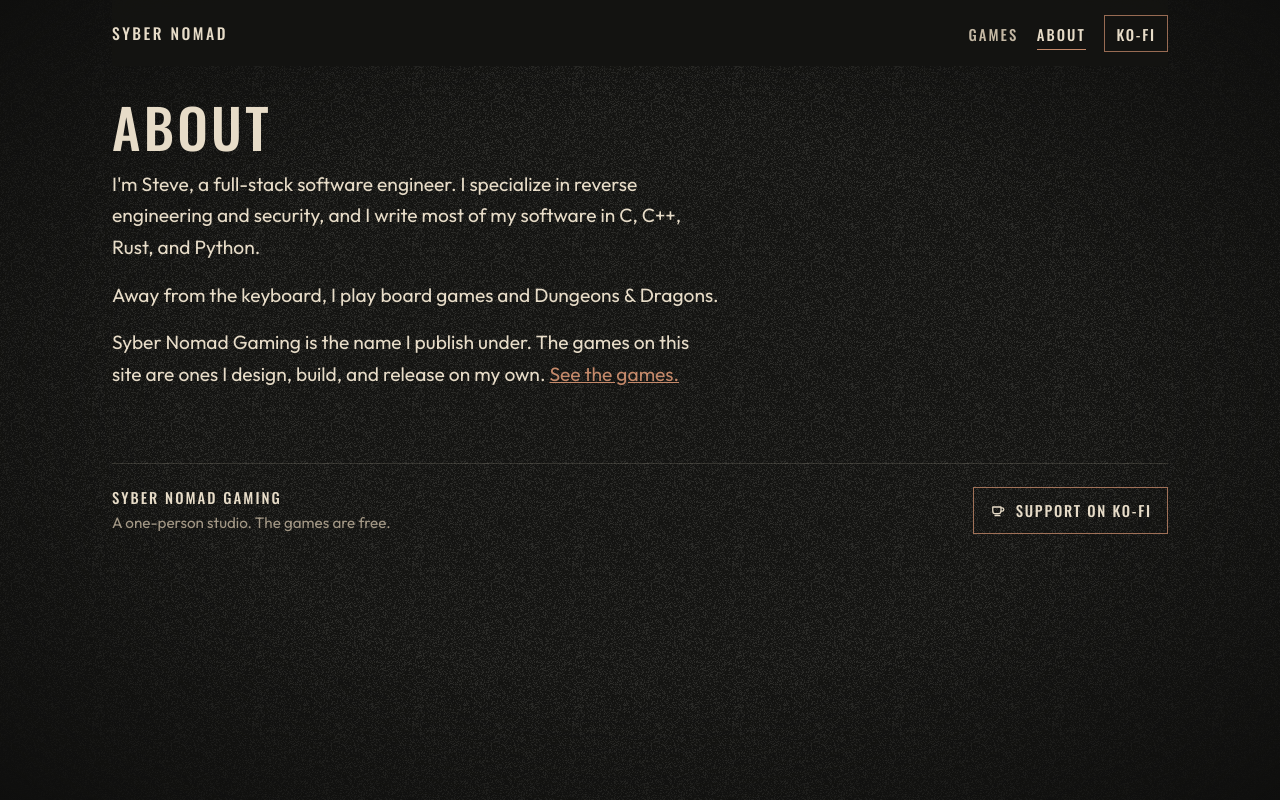
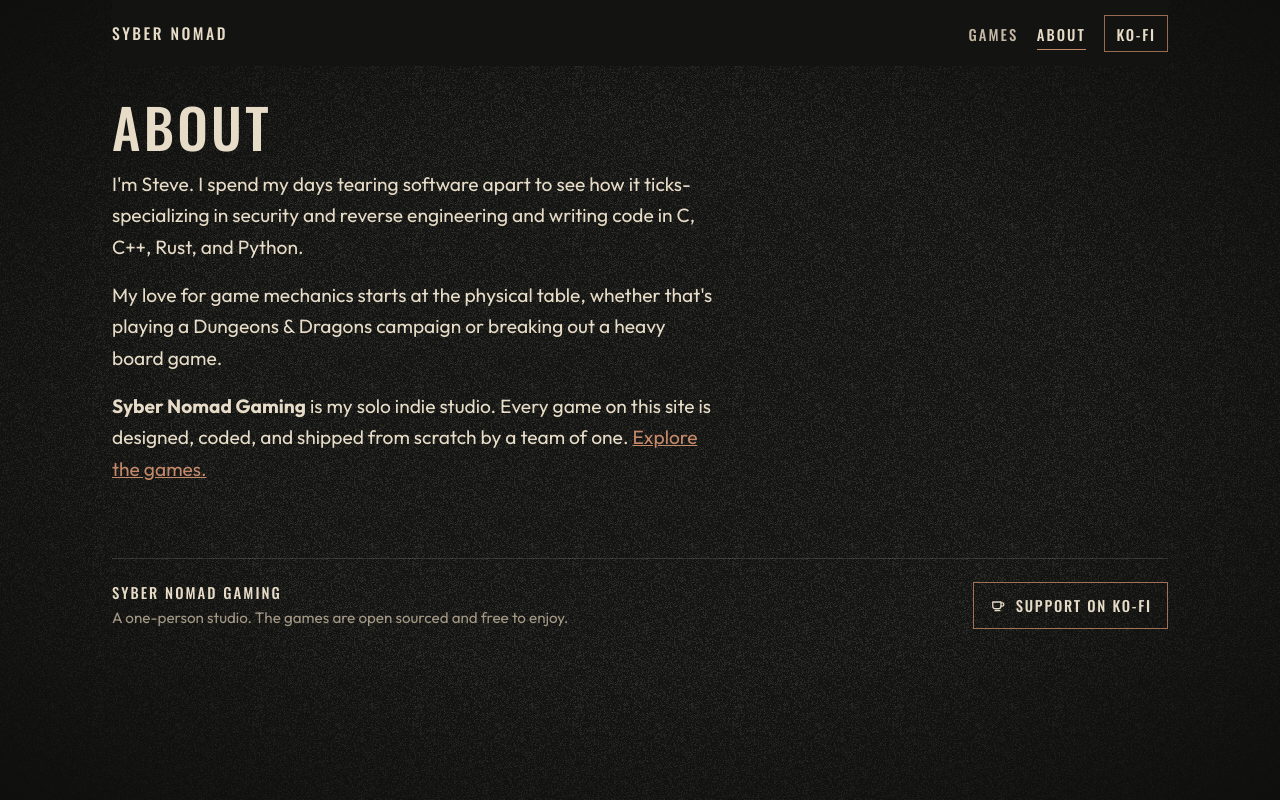
Before and after one commit to sybernomad/syber-nomad-gaming, a plain HTML site: page about.html in a window 1280 px wide. Drawn offline with Linux system fonts and the light colour scheme.

Commit message:
updated about

```diff
--- a/about.html
+++ b/about.html
@@ -24,16 +24,16 @@
     <main class="about" id="about">
       <h1>About</h1>
       <div class="prose">
-        <p>I'm Steve, a full-stack software engineer. I specialize in reverse engineering and security, and I write most of my software in C, C++, Rust, and Python.</p>
-        <p>Away from the keyboard, I play board games and Dungeons &amp; Dragons.</p>
-        <p>Syber Nomad Gaming is the name I publish under. The games on this site are ones I design, build, and release on my own. <a href="index.html#games">See the games.</a></p>
+        <p>I'm Steve. I spend my days tearing software apart to see how it ticks-specializing in security and reverse engineering and writing code in C, C++, Rust, and Python.</p>
+        <p>My love for game mechanics starts at the physical table, whether that's playing a Dungeons &amp; Dragons campaign or breaking out a heavy board game.</p>
+        <p><strong>Syber Nomad Gaming</strong> is my solo indie studio. Every game on this site is designed, coded, and shipped from scratch by a team of one. <a href="index.html#games">Explore the games.</a></p>
       </div>
     </main>
 
     <footer class="foot">
       <div>
         <p class="foot-name">Syber Nomad Gaming</p>
-        <p class="foot-note">A one-person studio. The games are free.</p>
+        <p class="foot-note">A one-person studio. The games are open sourced and free to enjoy.</p>
       </div>
       <a class="kofi" href="https://ko-fi.com/steveyp" target="_blank" rel="noopener noreferrer">
         <svg class="cup" viewBox="0 0 24 24" width="18" height="18" aria-hidden="true" focusable="false">
```
